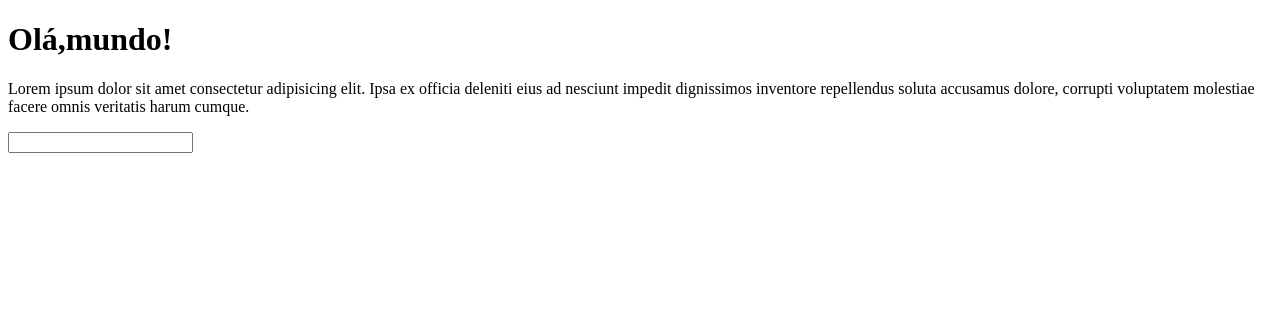
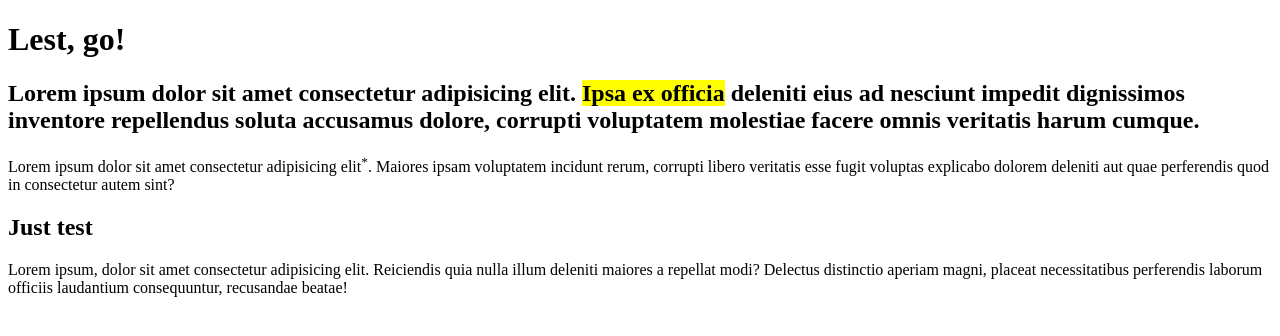
Before and after one commit to Silv4nus/html-practice, a plain HTML site: page site-exemplo/index.html in a window 1280 px wide. Drawn offline with Linux system fonts and the light colour scheme.

Commit message:
Update index.html

```diff
--- a/site-exemplo/index.html
+++ b/site-exemplo/index.html
@@ -3,12 +3,16 @@
 <head>
     <meta charset="UTF-8">
     <meta name="viewport" content="width=device-width, initial-scale=1.0">
-    <title>site</title>
+    <title>Olá, mundo!</title>
 </head>
 <body>
-    <h1>Olá,mundo!</h1>
-    <p>Lorem ipsum dolor sit amet consectetur adipisicing elit. Ipsa ex officia deleniti eius ad nesciunt impedit dignissimos inventore repellendus soluta accusamus dolore, corrupti voluptatem molestiae facere omnis veritatis harum cumque.</p>
-    <input type="text">
-    <img src="" alt="">
+        <h1> Lest, go!</h1>
+   <h2>Lorem ipsum dolor sit amet consectetur adipisicing elit. <mark>Ipsa ex officia</mark> deleniti eius ad nesciunt impedit dignissimos inventore repellendus soluta accusamus dolore, corrupti voluptatem molestiae facere omnis veritatis harum cumque. </h2>
+   <p>
+   Lorem ipsum dolor sit amet consectetur adipisicing elit<sup>*</sup>. Maiores ipsam voluptatem incidunt rerum, corrupti libero veritatis esse fugit voluptas explicabo dolorem deleniti aut quae perferendis quod in consectetur autem sint?
+</p>
+<h2>Just test</h2>
+<p>Lorem ipsum, dolor sit amet consectetur adipisicing elit. Reiciendis quia nulla illum deleniti maiores a repellat modi? Delectus distinctio aperiam magni, placeat necessitatibus perferendis laborum officiis laudantium consequuntur, recusandae beatae!</p>
+
 </body>
 </html>
```
